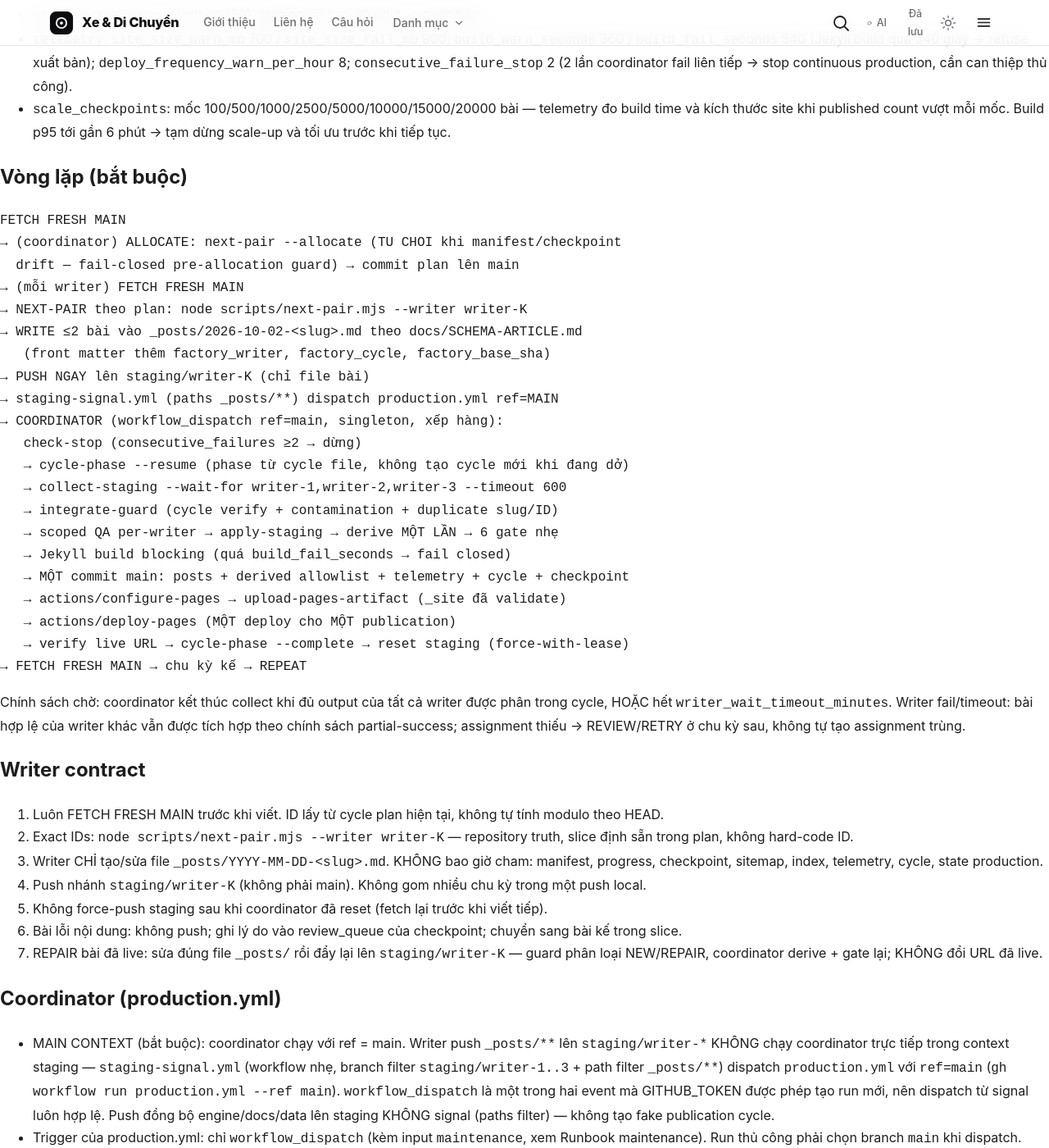
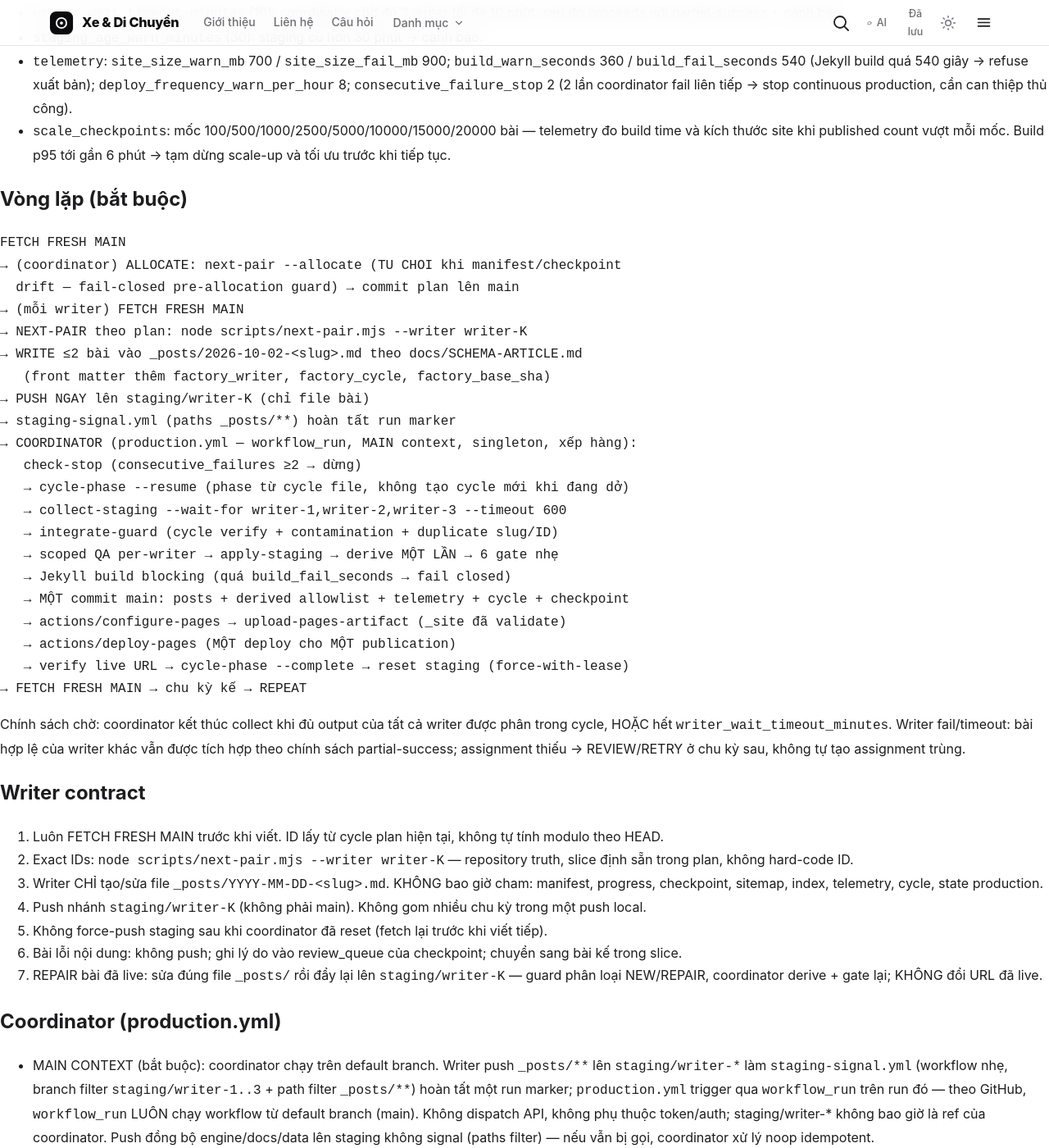
Before and after one commit to codeappweb/lab, a Jekyll site: the page built from docs/MICRO-LOOP.md, in a window 1280 px wide and 1400 px high, scrolled down 1365 px. Shown: the whole window at 82% size. Built offline with Jekyll 4.4.1, drawn with Linux system fonts in a browser that asks for light colours; our own code applies the rules of GitHub Pages for plain Markdown files; some of the changed text lies outside the part shown.

Commit message:
hardening: workflow_run trigger - coordinator always main context via signal completion, no dispatch API dependency

```diff
--- a/docs/MICRO-LOOP.md
+++ b/docs/MICRO-LOOP.md
@@ -11,9 +11,10 @@ writer-1  writer-2  writer-3   (cùng đọc MỘT plan tại base_sha)
    |         |         |
 staging/writer-1..3            (writer chỉ đẩy _posts/*.md lên nhánh riêng)
    \         |         /
-    staging-signal.yml (_posts/** push → dispatch production.yml ref=main)
+    staging-signal.yml (_posts/** push → run marker hoàn tất)
          |
-    single COORDINATOR (production.yml, MAIN context, singleton queue toàn cục)
+    single COORDINATOR (production.yml — workflow_run, LUON chay tren MAIN,
+         singleton queue toàn cục)
          collect (--wait-for: chờ đủ 3 writer hoặc timeout 10 phút)
          → integrate-guard (cycle verify: factory_writer/factory_cycle/factory_base_sha,
            manifest_id đúng slice, không trùng slug/ID; lệch cycle → REVIEW)
@@ -57,8 +58,8 @@ FETCH FRESH MAIN
 → WRITE ≤2 bài vào _posts/2026-10-02-<slug>.md theo docs/SCHEMA-ARTICLE.md
    (front matter thêm factory_writer, factory_cycle, factory_base_sha)
 → PUSH NGAY lên staging/writer-K (chỉ file bài)
-→ staging-signal.yml (paths _posts/**) dispatch production.yml ref=MAIN
-→ COORDINATOR (workflow_dispatch ref=main, singleton, xếp hàng):
+→ staging-signal.yml (paths _posts/**) hoàn tất run marker
+→ COORDINATOR (production.yml — workflow_run, MAIN context, singleton, xếp hàng):
    check-stop (consecutive_failures ≥2 → dừng)
    → cycle-phase --resume (phase từ cycle file, không tạo cycle mới khi đang dở)
    → collect-staging --wait-for writer-1,writer-2,writer-3 --timeout 600
@@ -86,9 +87,9 @@ Chính sách chờ: coordinator kết thúc collect khi đủ output của tất
 
 ## Coordinator (production.yml)
 
-- MAIN CONTEXT (bắt buộc): coordinator chạy với ref = main. Writer push `_posts/**` lên `staging/writer-*` KHÔNG chạy coordinator trực tiếp trong context staging — `staging-signal.yml` (workflow nhẹ, branch filter `staging/writer-1..3` + path filter `_posts/**`) dispatch `production.yml` với `ref=main` (`gh workflow run production.yml --ref main`). `workflow_dispatch` là một trong hai event mà GITHUB_TOKEN được phép tạo run mới, nên dispatch từ signal luôn hợp lệ. Push đồng bộ engine/docs/data lên staging KHÔNG signal (paths filter) — không tạo fake publication cycle.
-- Trigger của production.yml: chỉ `workflow_dispatch` (kèm input `maintenance`, xem Runbook maintenance). Run thủ công phải chọn branch `main` khi dispatch.
-- Concurrency `production-coordinator`, không cancel-in-progress: mọi chạy xếp hàng tuần tự, không bao giờ hai transaction tích hợp song song. Signal cũng có concurrency riêng (`staging-signal`) để nhiều push liên tiếp của writer không tạo một loạt dispatch thừa.
+- MAIN CONTEXT (bắt buộc): coordinator chạy trên default branch. Writer push `_posts/**` lên `staging/writer-*` làm `staging-signal.yml` (workflow nhẹ, branch filter `staging/writer-1..3` + path filter `_posts/**`) hoàn tất một run marker; `production.yml` trigger qua `workflow_run` trên run đó — theo GitHub, `workflow_run` LUÔN chạy workflow từ default branch (main). Không dispatch API, không phụ thuộc token/auth; staging/writer-* không bao giờ là ref của coordinator. Push đồng bộ engine/docs/data lên staging không signal (paths filter) — nếu vẫn bị gọi, coordinator xử lý noop idempotent.
+- Trigger của production.yml: `workflow_run` (types: completed, từ staging-signal) và `workflow_dispatch` (kèm input `maintenance`, xem Runbook maintenance). Run thủ công phải chọn branch `main` khi dispatch.
+- Concurrency `production-coordinator`, không cancel-in-progress: mọi chạy xếp hàng tuần tự, không bao giờ hai transaction tích hợp song song.
 - Permissions: `contents: write`, `pages: write`, `id-token: write`. Timeout 45 phút.
 - `environment: github-pages` (name + `url: ${{ steps.deployment.outputs.url }}`) ở job integrate: an toàn VÌ coordinator luôn chạy main context — branch protection của environment github-pages (chỉ cho phép main) được thỏa. `staging/writer-*` KHÔNG BAO GIỜ chạy deploy-pages hay vào job này.
 - Guard từ chối (fail closed, không commit gì): file ngoài `_posts/*.md`; quá `writer_chunk_size` bài trên một writer; quá `integration_max_new_posts` bài một chu kỳ; trùng slug giữa các writer; trùng manifest_id; slug đã published mà nội dung khác (bài y hệt trên main được bỏ qua idempotent); bài lệch cycle (writer/cycle/base_sha không khớp, manifest_id ngoài slice) → REVIEW không tích hợp; trùng manifest_id giữa các file staged → REFUSE.
```
Also changed, not shown: .github/workflows/production.yml, .github/workflows/staging-signal.yml.
